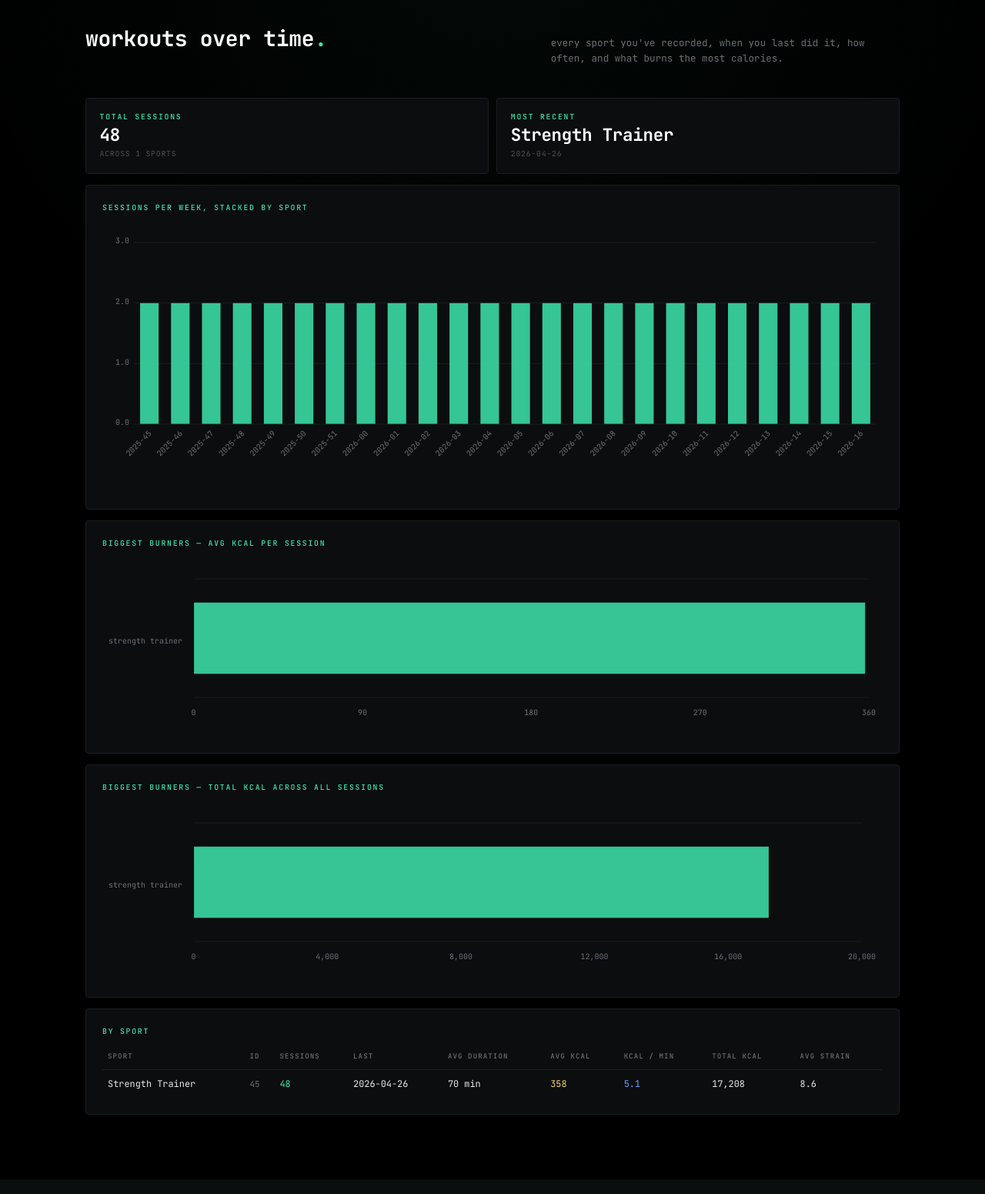
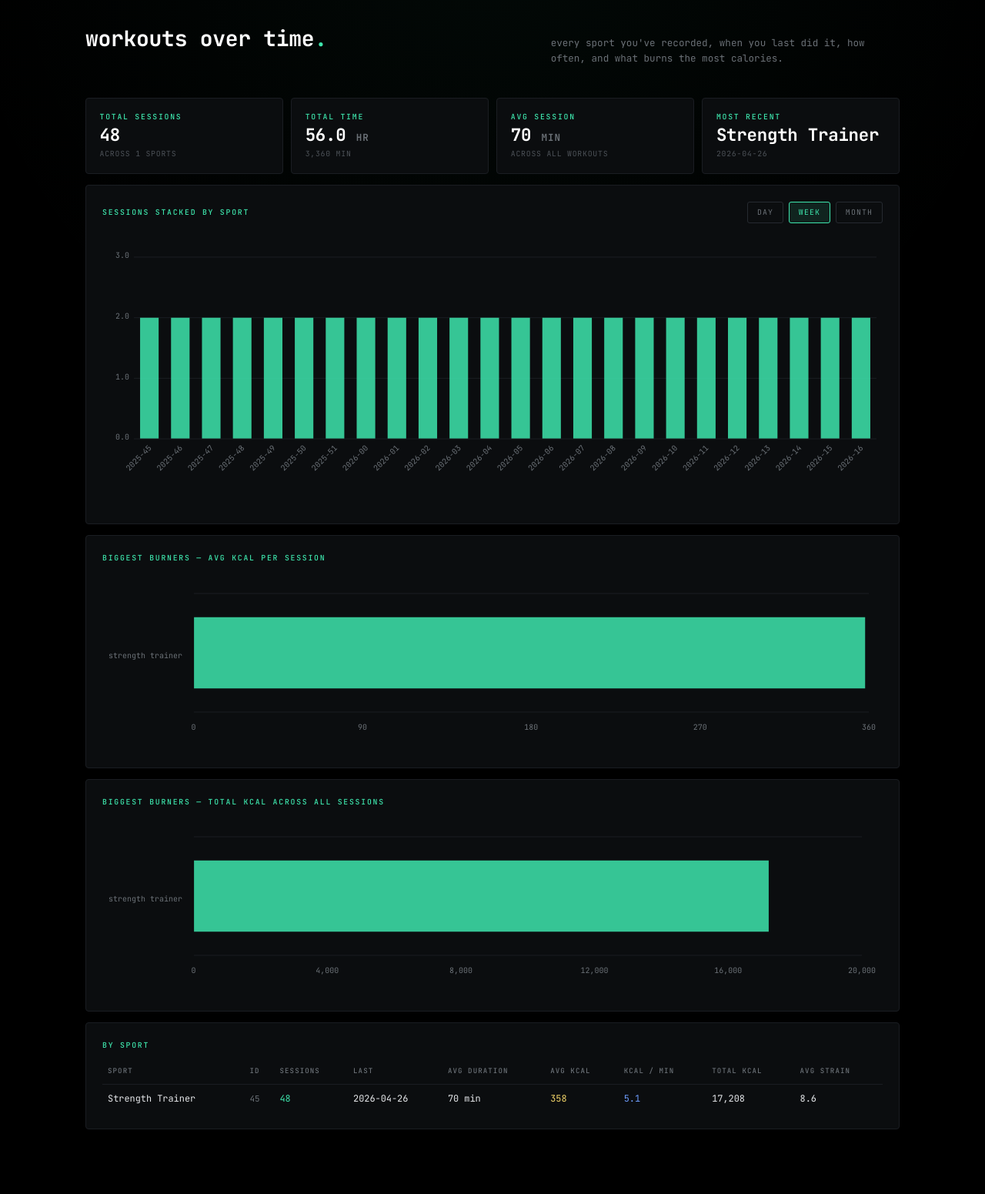
Before and after one commit to michaelteey/whoopInsights, a Flask app: page /workouts/ in a window 1280 px wide. Shown: the part 85-1636 px from the top of the page at 77% size. Run offline with Flask 3, Linux system fonts and the light colour scheme; data comes from the database, SQL or seed files in the repository; some libraries are stand-ins or nearby versions.

Commit message:
Workouts: total/avg time stats + day/week/month toggle for stacked chart
- Three new top-line stats: total sessions (mint), total time (blue, hours
  with min subtitle), avg session length (yellow, minutes).
- analytics.stacked_by_sport(bucket=day|week|month, days=...) replaces the
  fixed-week version. Routes pre-compute all three bucket sizes (180 days
  for day, 365 for week, 3 years for month) and pass them to the template.
- Toggle (day / week / month) above the chart re-renders client-side from
  pre-baked data — no roundtrip, instant switch.
- weekly_stacked_by_sport kept as a back-compat alias so older callers
  don't break.

```diff
--- a/analytics/workouts.py
+++ b/analytics/workouts.py
@@ -95,54 +95,85 @@ def sessions_for_sport(conn: sqlite3.Connection, user_id: int,
     return [dict(r) for r in rows]
 
 
-def weekly_stacked_by_sport(conn: sqlite3.Connection, user_id: int,
-                            weeks: int = 52,
-                            top_n: int = 8) -> dict:
-    """Returns Chart.js-ready data for a stacked bar of weekly counts.
+def overall_time_summary(conn: sqlite3.Connection, user_id: int) -> dict:
+    """Aggregate time stats across every sport: total minutes, total
+    sessions, average session length."""
+    row = conn.execute(
+        """
+        SELECT COUNT(*) AS sessions,
+               SUM((julianday(end_at) - julianday(start_at)) * 24 * 60) AS total_minutes,
+               AVG((julianday(end_at) - julianday(start_at)) * 24 * 60) AS avg_minutes
+        FROM workouts
+        WHERE user_id = ?
+        """,
+        (user_id,),
+    ).fetchone()
+    sessions = row["sessions"] or 0
+    total_minutes = round(row["total_minutes"] or 0)
+    return {
+        "sessions": sessions,
+        "total_minutes": total_minutes,
+        "total_hours": round(total_minutes / 60, 1),
+        "avg_minutes": round(row["avg_minutes"]) if row["avg_minutes"] else 0,
+    }
 
-    Keeps the top_n most-frequent sports as their own datasets and rolls
-    everything else into 'Other' so the chart legend stays readable.
+
+_BUCKET_FORMATS = {
+    "day":   "%Y-%m-%d",
+    "week":  "%Y-%W",
+    "month": "%Y-%m",
+}
+
+
+def stacked_by_sport(conn: sqlite3.Connection, user_id: int,
+                     bucket: str = "week",
+                     days: int = 365,
+                     top_n: int = 8) -> dict:
+    """Stacked-by-sport count series for a given bucket size.
+
+    bucket ∈ {'day', 'week', 'month'}. days = lookback window.
+    Keeps the top_n most-frequent sports + 'other' so the legend stays sane.
 
     Output shape:
         {
             "labels": ["2025-44", "2025-45", ...],
             "datasets": [
-                {"label": "Strength Trainer", "data": [3, 2, 0, ...]},
-                {"label": "Running", "data": [...]},
+                {"label": "weightlifting_msk", "data": [3, 2, 0, ...]},
                 ...
             ]
         }
     """
+    fmt = _BUCKET_FORMATS.get(bucket, _BUCKET_FORMATS["week"])
     rows = conn.execute(
-        """
-        SELECT strftime('%Y-%W', start_at) AS yw,
+        f"""
+        SELECT strftime('{fmt}', start_at) AS bucket,
                sport_name,
                COUNT(*) AS n
         FROM workouts
         WHERE user_id = ? AND start_at >= date('now', ?)
-        GROUP BY yw, sport_name
-        ORDER BY yw ASC
+        GROUP BY bucket, sport_name
+        ORDER BY bucket ASC
         """,
-        (user_id, f"-{weeks * 7} days"),
+        (user_id, f"-{days} days"),
     ).fetchall()
 
     if not rows:
         return {"labels": [], "datasets": []}
 
-    weeks_set: list[str] = []
-    seen_weeks = set()
+    buckets_seen: list[str] = []
+    in_set: set[str] = set()
     sport_totals: dict[str, int] = {}
     cells: dict[tuple[str, str], int] = {}
 
     for r in rows:
-        yw = r["yw"]
+        b = r["bucket"]
         sport = r["sport_name"] or "(unknown)"
         n = r["n"]
-        if yw not in seen_weeks:
-            seen_weeks.add(yw)
-            weeks_set.append(yw)
+        if b not in in_set:
+            in_set.add(b)
+            buckets_seen.append(b)
         sport_totals[sport] = sport_totals.get(sport, 0) + n
-        cells[(yw, sport)] = n
+        cells[(b, sport)] = n
 
     sorted_sports = sorted(sport_totals.items(), key=lambda kv: -kv[1])
     top_sports = [s for s, _ in sorted_sports[:top_n]]
@@ -152,17 +183,22 @@ def weekly_stacked_by_sport(conn: sqlite3.Connection, user_id: int,
     for sport in top_sports:
         datasets.append({
             "label": sport,
-            "data": [cells.get((yw, sport), 0) for yw in weeks_set],
+            "data": [cells.get((b, sport), 0) for b in buckets_seen],
         })
     if other_sports:
         datasets.append({
-            "label": "Other",
+            "label": "other",
             "data": [
-                sum(cells.get((yw, s), 0) for s in other_sports)
-                for yw in weeks_set
+                sum(cells.get((b, s), 0) for s in other_sports)
+                for b in buckets_seen
             ],
         })
-    return {"labels": weeks_set, "datasets": datasets}
+    return {"labels": buckets_seen, "datasets": datasets}
+
+
+# Back-compat alias for old name. Routes will move to stacked_by_sport.
+def weekly_stacked_by_sport(conn, user_id, weeks=52, top_n=8):
+    return stacked_by_sport(conn, user_id, bucket="week", days=weeks * 7, top_n=top_n)
 
 
 def weekly_session_counts(conn: sqlite3.Connection, user_id: int,
--- a/routes/workouts.py
+++ b/routes/workouts.py
@@ -27,16 +27,20 @@ def index():
         flash("Sign in with Whoop first.", "error")
         return redirect(url_for("dashboard.index"))
     db = get_db()
-    sports     = analytics.workout_summary_by_sport(db, user_id)
-    weekly_all = analytics.weekly_session_counts(db, user_id, sport_name=None, weeks=52)
-    stacked    = analytics.weekly_stacked_by_sport(db, user_id, weeks=52, top_n=8)
-    kcal_avg   = analytics.calories_by_sport(db, user_id, top_n=12, by="avg")
-    kcal_total = analytics.calories_by_sport(db, user_id, top_n=12, by="total")
+    sports        = analytics.workout_summary_by_sport(db, user_id)
+    time_summary  = analytics.overall_time_summary(db, user_id)
+    stacked_day   = analytics.stacked_by_sport(db, user_id, bucket="day",   days=180, top_n=8)
+    stacked_week  = analytics.stacked_by_sport(db, user_id, bucket="week",  days=365, top_n=8)
+    stacked_month = analytics.stacked_by_sport(db, user_id, bucket="month", days=365 * 3, top_n=8)
+    kcal_avg      = analytics.calories_by_sport(db, user_id, top_n=12, by="avg")
+    kcal_total    = analytics.calories_by_sport(db, user_id, top_n=12, by="total")
     return render_template("workouts_index.html",
                            sports=sports,
-                           weekly_all=weekly_all,
-                           stacked=stacked,
-                           kcal=kcal_avg,        # legacy var, kept for safety
+                           time_summary=time_summary,
+                           stacked_day=stacked_day,
+                           stacked_week=stacked_week,
+                           stacked_month=stacked_month,
+                           kcal=kcal_avg,
                            kcal_avg=kcal_avg,
                            kcal_total=kcal_total)
 
--- a/templates/workouts_index.html
+++ b/templates/workouts_index.html
@@ -10,12 +10,21 @@
     <article><p>no workouts synced yet. run a sync from the overview.</p></article>
 {% else %}
 
-{% set total_sessions = sports|sum(attribute='session_count') %}
 <section class="grid stat-grid">
     <article>
         <h3>total sessions</h3>
-        <p class="stat n-mint">{{ total_sessions }}</p>
+        <p class="stat n-mint">{{ time_summary.sessions }}</p>
         <small>across {{ sports|length }} sports</small>
+    </article>
+    <article>
+        <h3>total time</h3>
+        <p class="stat n-blue">{{ time_summary.total_hours }} <small style="font-size: 0.9rem; color: var(--muted);">hr</small></p>
+        <small>{{ '{:,}'.format(time_summary.total_minutes) }} min</small>
+    </article>
+    <article>
+        <h3>avg session</h3>
+        <p class="stat n-yellow">{{ time_summary.avg_minutes }} <small style="font-size: 0.9rem; color: var(--muted);">min</small></p>
+        <small>across all workouts</small>
     </article>
     <article>
         <h3>most recent</h3>
@@ -25,8 +34,15 @@
 </section>
 
 <article>
-    <h3>sessions per week, stacked by sport</h3>
-    <div id="weekly_stacked" class="chart-wrap"></div>
+    <div class="head" style="margin-bottom: 1rem;">
+        <h3 style="margin: 0;">sessions stacked by sport</h3>
+        <nav class="range" id="bucket-toggle">
+            <a href="#" data-bucket="day">day</a>
+            <a href="#" data-bucket="week" class="on">week</a>
+            <a href="#" data-bucket="month">month</a>
+        </nav>
+    </div>
+    <div id="stacked_chart" class="chart-wrap"></div>
 </article>
 
 {% if kcal %}
@@ -79,10 +95,30 @@
 
 {% block scripts %}
 <script>
-    const stacked = {{ stacked|tojson }};
-    if (stacked && stacked.datasets) {
-        renderStackedBar('weekly_stacked', stacked, FRIENDLY_SPORT);
+    const STACKED = {
+        day:   {{ stacked_day|tojson }},
+        week:  {{ stacked_week|tojson }},
+        month: {{ stacked_month|tojson }},
+    };
+
+    function renderStacked(bucket) {
+        const target = document.getElementById('stacked_chart');
+        target.innerHTML = '';
+        const payload = STACKED[bucket];
+        if (payload && payload.datasets && payload.datasets.length) {
+            renderStackedBar('stacked_chart', payload, FRIENDLY_SPORT);
+        }
     }
+    renderStacked('week');
+
+    document.querySelectorAll('#bucket-toggle a').forEach(a => {
+        a.addEventListener('click', (e) => {
+            e.preventDefault();
+            document.querySelectorAll('#bucket-toggle a').forEach(x => x.classList.remove('on'));
+            a.classList.add('on');
+            renderStacked(a.dataset.bucket);
+        });
+    });
 
     const kcalAvg   = {{ kcal_avg|tojson }};
     const kcalTotal = {{ kcal_total|tojson }};
```
